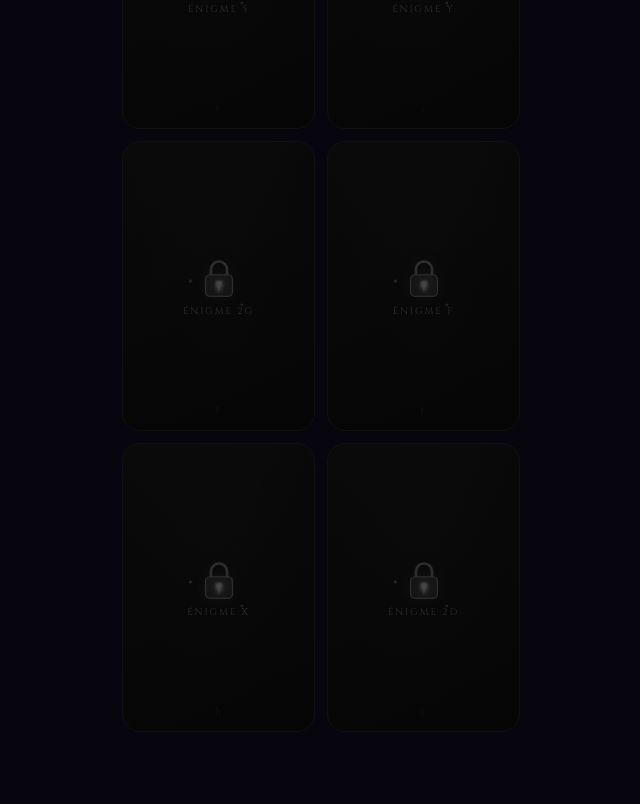
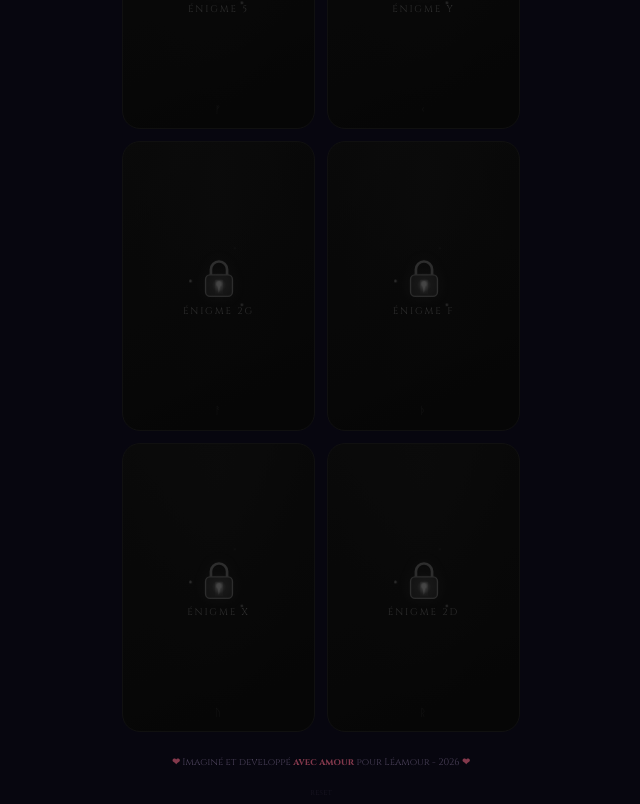
Before and after one commit to vincentbattez/gift_grimoire, a React (Vite) app: page / in a window 1280 px wide. Shown: the part 1241-2045 px from the top of the page, without its empty margins (319-959 px from the left). Built offline with nearby package versions, Linux system fonts and the light colour scheme; no server answers.

Commit message:
feat: dev with love

```diff
--- a/src/App.tsx
+++ b/src/App.tsx
@@ -123,9 +123,13 @@ export default function App() {
       <div className="relative z-1 max-w-[430px] mx-auto px-4 pb-12">
         <Header />
         <EnigmaGrid isAdmin={isAdmin} />
+        <p className="mt-6 text-center text-[0.6rem] text-muted/80">
+          {/* color amour avec du rouge */}
+          <span className="text-danger/50 font-bold">❤</span> Imaginé et developpé <span className="text-danger/50 font-bold">avec amour</span> pour Léamour - 2026 <span className="text-danger/50 font-bold">❤</span>
+        </p>
         <button
           onClick={resetAttempt}
-          className="w-full mt-20 py-2 text-[0.5rem] text-muted/20 bg-transparent border-none cursor-default select-none"
+          className="w-full mt-2 mb-4 py-2 text-[0.5rem] text-muted/20 bg-transparent border-none cursor-default select-none"
         >
           reset
         </button>
```
